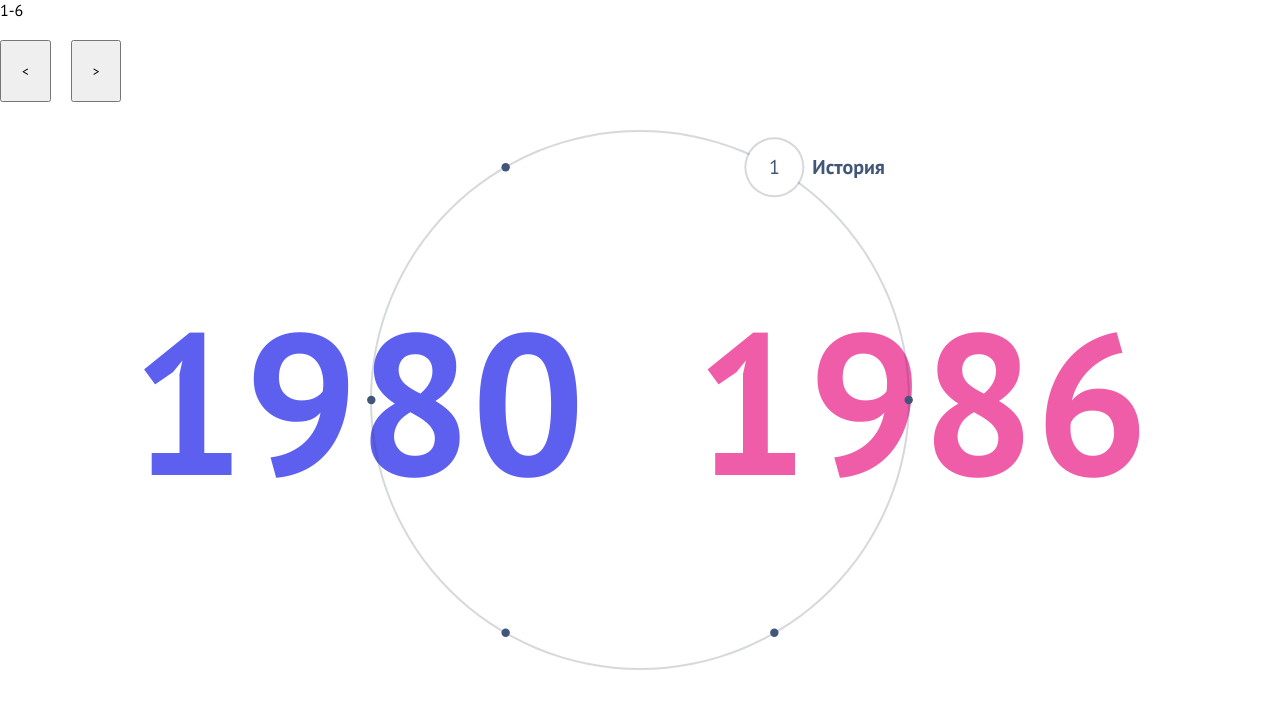
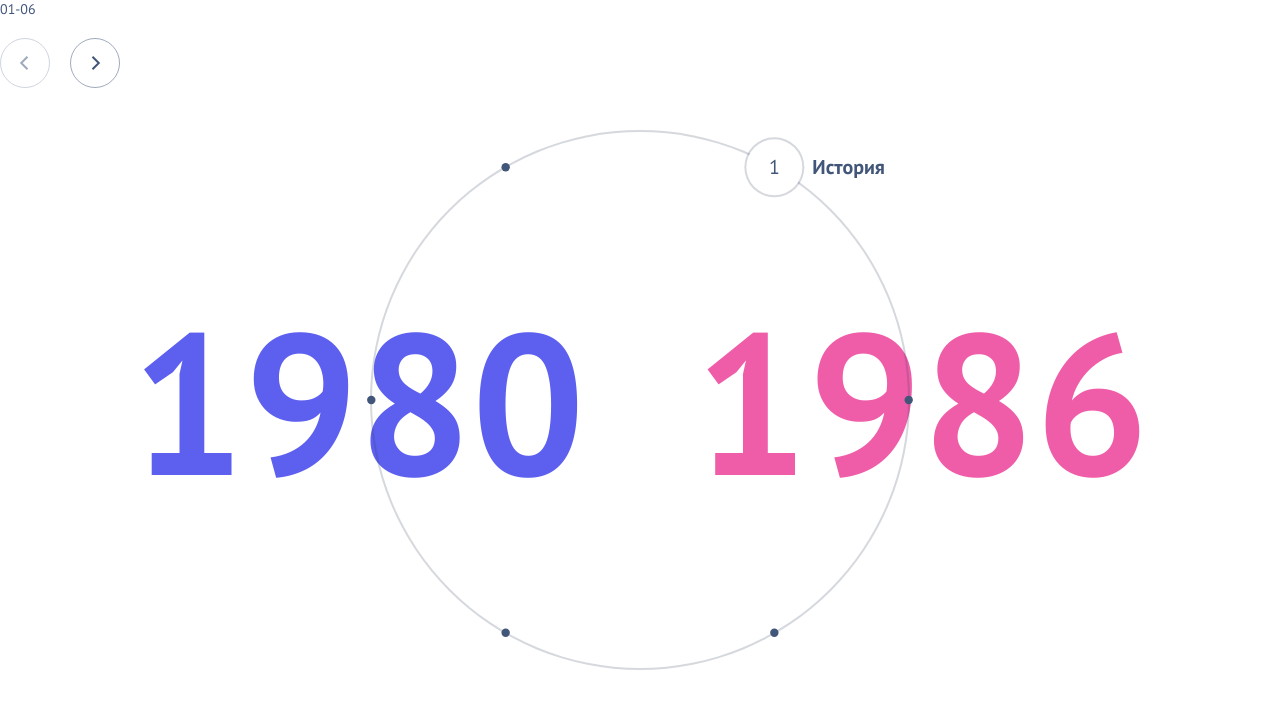
Before and after one commit to horhoj/project-test-only-2, a React (Vite) app: page / in a window 1280 px wide. Shown: the top 708 px of the page. Built offline with nearby package versions, Linux system fonts and the light colour scheme.

Commit message:
add historical events paginator

```diff
--- a/src/assets/icons.tsx
+++ b/src/assets/icons.tsx
@@ -1,16 +1,34 @@
-import { FC } from 'react';
+interface ArrowIconProps {
+  isRight: boolean;
+}
 
-export const TestIcon: FC = () => (
+export const ArrowIcon = ({ isRight }: ArrowIconProps) => {
+  const style: React.CSSProperties = isRight
+    ? { transform: `rotateY(180deg)` }
+    : {};
+
+  return (
     <svg
-    width="20"
-    height="21"
-    viewBox="0 0 20 21"
+      width="50"
+      height="50"
+      viewBox="0 0 50 50"
       fill="none"
       xmlns="http://www.w3.org/2000/svg"
+      style={style}
     >
+      <circle
+        cx="25"
+        cy="25"
+        r="24.5"
+        transform="matrix(-1 0 0 1 50 0)"
+        stroke="#42567A"
+        strokeOpacity="0.5"
+      />
       <path
-      d="M10 0C15.5228 0 20 4.47715 20 10C20 15.5228 15.5228 20 10 20C8.38171 20 6.81782 19.6146 5.41286 18.888L1.58704 19.9553C0.922123 20.141 0.232581 19.7525 0.0469058 19.0876C-0.0145358 18.8676 -0.014506 18.6349 0.046948 18.4151L1.11461 14.5922C0.386366 13.186 0 11.6203 0 10C0 4.47715 4.47715 0 10 0ZM10 1.5C5.30558 1.5 1.5 5.30558 1.5 10C1.5 11.4696 1.87277 12.8834 2.57303 14.1375L2.72368 14.4072L1.61096 18.3914L5.59755 17.2792L5.86709 17.4295C7.12006 18.1281 8.53218 18.5 10 18.5C14.6944 18.5 18.5 14.6944 18.5 10C18.5 5.30558 14.6944 1.5 10 1.5ZM6.75 11H11.2483C11.6625 11 11.9983 11.3358 11.9983 11.75C11.9983 12.1297 11.7161 12.4435 11.35 12.4932L11.2483 12.5H6.75C6.33579 12.5 6 12.1642 6 11.75C6 11.3703 6.28215 11.0565 6.64823 11.0068L6.75 11H11.2483H6.75ZM6.75 7.5H13.2545C13.6687 7.5 14.0045 7.83579 14.0045 8.25C14.0045 8.6297 13.7223 8.94349 13.3563 8.99315L13.2545 9H6.75C6.33579 9 6 8.66421 6 8.25C6 7.8703 6.28215 7.55651 6.64823 7.50685L6.75 7.5H13.2545H6.75Z"
-      fill="#A19F9D"
+        d="M27.4999 18.75L21.2499 25L27.4999 31.25"
+        stroke="#42567A"
+        strokeWidth="2"
       />
     </svg>
   );
+};
--- a/src/components/CircleOfHistoricalEvents/CircleOfHistoricalEvents.helpers.ts
+++ b/src/components/CircleOfHistoricalEvents/CircleOfHistoricalEvents.helpers.ts
@@ -4,6 +4,8 @@ interface GetTransformDataPayload {
   idxForCurrentPosition: number;
   currentAngle: number;
 }
+
+const BASE_TRANSFORM_TRANSITIONS_SPEED = 1000;
 
 export const getTransformData = ({
   currentAngle,
@@ -20,7 +22,7 @@ export const getTransformData = ({
         : idxForCurrentPosition - i;
     if (idxForNewPosition === currentIdx) {
       const angle = currentAngle - i * (360 / length);
-      const transformTransitionSpeed = i * 1000;
+      const transformTransitionSpeed = i * BASE_TRANSFORM_TRANSITIONS_SPEED;
       return { angle, transformTransitionSpeed };
     }
   }
@@ -34,7 +36,7 @@ export const getTransformData = ({
         : idxForCurrentPosition + i;
     if (idxForNewPosition === currentIdx) {
       const angle = currentAngle + i * (360 / length);
-      const transformTransitionSpeed = i * 1000;
+      const transformTransitionSpeed = i * BASE_TRANSFORM_TRANSITIONS_SPEED;
       return { angle, transformTransitionSpeed };
     }
   }
--- a/src/components/CircleOfHistoricalEvents/CircleOfHistoricalEvents.module.scss
+++ b/src/components/CircleOfHistoricalEvents/CircleOfHistoricalEvents.module.scss
@@ -70,7 +70,6 @@
   background-color: #fff;
   transform: scale(1);
   user-select: none;
-  // border: 1px solid #303E58;
   box-shadow: 0px 0px 0px 2px rgba(48, 62, 88, 0.2);
 }
 
@@ -78,7 +77,6 @@
   position: absolute;
   left: 66px;
   transform: scale(0.2);
-  // transition: transform 1000ms, opacity 1000ms;
   opacity: 0;
   transform-origin: left;
   color: #42567A;
--- /dev/null
+++ b/src/components/HistoricalEventsPaginator/HistoricalEventsPaginator.helpers.ts
@@ -0,0 +1,19 @@
+export const getDisplayData = (
+  current: number,
+  count: number,
+  minDigit: number,
+) => {
+  const format = (value: number) => {
+    const charCount = value.toString().length;
+    const x =
+      minDigit - charCount
+        ? Array(minDigit - charCount)
+            .fill(null)
+            .map(() => 0)
+            .join('')
+        : '';
+    return `${x}${value}`;
+  };
+
+  return `${format(current)}-${format(count)}`;
+};
--- a/src/components/HistoricalEventsPaginator/HistoricalEventsPaginator.module.scss
+++ b/src/components/HistoricalEventsPaginator/HistoricalEventsPaginator.module.scss
@@ -10,5 +10,20 @@
 }
 
 .button {
-  padding: 20px;
+  background-color: rgba(0, 0, 0, 0);
+  border: none;
+  display: flex;
+  justify-content: center;
+  align-items: center;
+  cursor: pointer;
+
+  &:disabled {
+    opacity: 0.5;
+    cursor: auto;
+  }
 }
+
+.display {
+  font-size: 14px;
+  color: #42567A;
+}
--- a/src/components/HistoricalEventsPaginator/HistoricalEventsPaginator.tsx
+++ b/src/components/HistoricalEventsPaginator/HistoricalEventsPaginator.tsx
@@ -1,5 +1,7 @@
 import { CircleOfHistoricalEventsDataItem } from '../CircleOfHistoricalEvents/CircleOfHistoricalEvents.types';
+import { getDisplayData } from './HistoricalEventsPaginator.helpers';
 import styles from './HistoricalEventsPaginator.module.scss';
+import { ArrowIcon } from '~/assets/icons';
 
 interface HistoricalEventsPaginatorProps {
   historicalElementsData: CircleOfHistoricalEventsDataItem[];
@@ -29,17 +31,27 @@ export function HistoricalEventsPaginator({
     }
   };
 
+  const isPrevDisabled = idx === 0;
+  const isNextDisabled = idx === historicalElementsData.length - 1;
+  const displayData = getDisplayData(idx + 1, historicalElementsData.length, 2);
+
   return (
     <div className={styles.HistoricalEventsPaginator}>
-      <div>
-        {idx + 1}-{historicalElementsData.length}
-      </div>
+      <div className={styles.display}>{displayData}</div>
       <div className={styles.buttonsWrapper}>
-        <button className={styles.button} onClick={handlePev}>
-          {'<'}
+        <button
+          className={styles.button}
+          onClick={handlePev}
+          disabled={isPrevDisabled}
+        >
+          <ArrowIcon isRight={false} />
         </button>
-        <button className={styles.button} onClick={handleNext}>
-          {'>'}
+        <button
+          className={styles.button}
+          onClick={handleNext}
+          disabled={isNextDisabled}
+        >
+          <ArrowIcon isRight={true} />
         </button>
       </div>
     </div>
```
Lines whose indentation alone changed are shown as unchanged.
